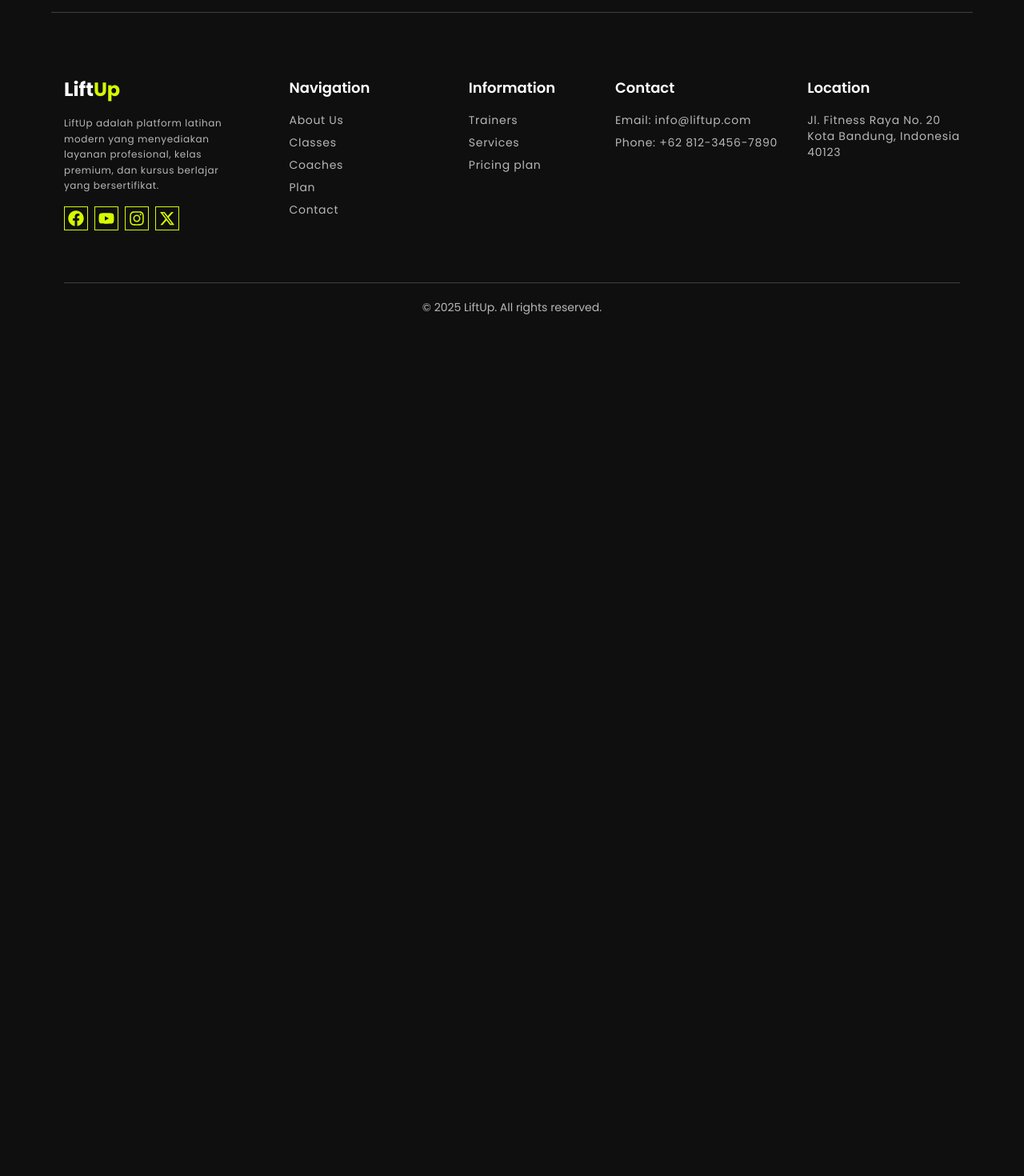
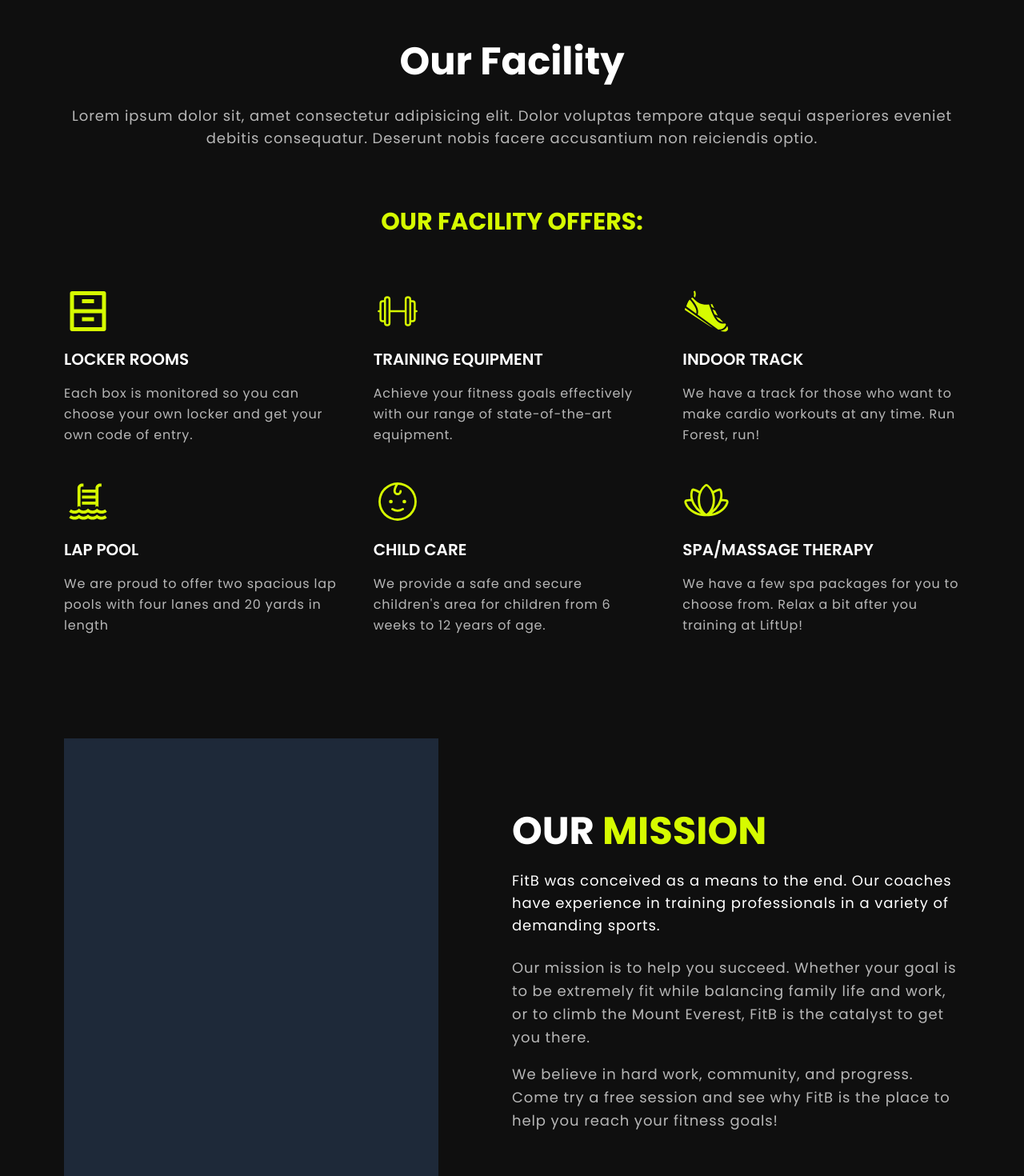
Before and after one commit to BARBARBoyyHD/gym-app-nextjs-supabase, a Next.js app: page /about in a window 1280 px wide. Shown: the part 580-2050 px from the top of the page at 80% size. Before the commit the page ends 994 px from the top, so only its background shows below. Built offline with nearby package versions, Linux system fonts and the light colour scheme.

Commit message:
Feat(page) : Add about section page

```diff
--- a/src/app/about/page.tsx
+++ b/src/app/about/page.tsx
@@ -1,34 +1,147 @@
 import Footer from "@/components/Footer";
 import Navbar from "@/components/Navbar";
 
+import { GiRunningShoe } from "react-icons/gi";
+import { LiaSwimmingPoolSolid } from "react-icons/lia";
+import { RiArchiveDrawerLine } from "react-icons/ri";
+import { CiDumbbell } from "react-icons/ci";
+import { PiBabyLight } from "react-icons/pi";
+import { PiFlowerLotusLight } from "react-icons/pi";
 export default function AboutPage() {
   return (
     <>
       <Navbar />
       <main>
-        <section className="max-w-6xl mx-auto px-4 my-24">
+        <section className="max-w-6xl mx-auto px-4 mt-24">
           <div className=" grid grid-cols-1 md:grid-cols-5 gap-10 place-items-center space-y-5">
             <div className="md:col-span-3">
               <h1 className="text-4xl md:text-5xl font-bold leading-tight mb-6">
                 About Lift<span className="text-brand">Up</span>
               </h1>
               <p className="text-lg text-white/70 leading-7">
-                Lorem ipsum dolor sit amet consectetur adipisicing elit. Ipsum
-                soluta aperiam, commodi eos tempore aliquid dolorem atque. Earum
-                fugit ullam excepturi sed perspiciatis aliquam deleniti
-                voluptate! Tempora deleniti quibusdam sapiente voluptatum. Ad
-                culpa veritatis minima aperiam atque, quod ratione doloremque.
+                Lorem ipsum dolor sit, amet consectetur adipisicing elit. Facere
+                corrupti, neque, ipsa qui nesciunt quod nostrum tempora
+                obcaecati reprehenderit harum consequatur officiis. Iste facere,
+                excepturi dicta recusandae accusantium dolorem minima.
               </p>
             </div>
             <div className="relative w-80 h-80 md:col-span-2">
               <div
                 className="w-64 h-64 bg-gray-800 rounded-xl absolute top-0 left-0
-                  transform -translate-x-3 -translate-y-3"
+                  transform -translate-x-8 -translate-y-8"
               ></div>
               <div
                 className="w-64 h-64 bg-gray-700 rounded-xl absolute bottom-0 right-0
-                  transform translate-x-3 translate-y-3"
+                  transform translate-x-8 translate-y-8"
               ></div>
+            </div>
+          </div>
+        </section>
+        <section className="max-w-6xl mx-auto px-4 my-32">
+          <div className="text-center">
+            <h2 className="text-4xl md:text-5xl font-bold leading-tight">
+              Our Facility
+            </h2>
+            <p className="text-lg text-white/70 leading-7 mt-6">
+              Lorem ipsum dolor sit, amet consectetur adipisicing elit. Dolor
+              voluptas tempore atque sequi asperiores eveniet debitis
+              consequatur. Deserunt nobis facere accusantium non reiciendis
+              optio.
+            </p>
+          </div>
+          <h5 className="text-3xl md:text-3xl font-bold uppercase text-brand text-center mt-18">
+            Our Facility offers:
+          </h5>
+          <div className="grid grid-cols-1 md:grid-cols-2 lg:grid-cols-3 gap-10 mt-16">
+            <div className="flex flex-col items-start gap-4">
+              <RiArchiveDrawerLine size={60} className="text-brand" />
+              <h3 className="text-white font-semibold text-xl uppercase">
+                Locker Rooms
+              </h3>
+              <p className="text-white/70 leading-relaxed">
+                Each box is monitored so you can choose your own locker and get
+                your own code of entry.
+              </p>
+            </div>
+            <div className="flex flex-col items-start gap-4">
+              <CiDumbbell size={60} className="text-brand" />
+              <h3 className="text-white font-semibold text-xl uppercase">
+                Training Equipment
+              </h3>
+              <p className="text-white/70 leading-relaxed">
+                Achieve your fitness goals effectively with our range of
+                state-of-the-art equipment.
+              </p>
+            </div>
+            <div className="flex flex-col items-start gap-4">
+              <GiRunningShoe size={60} className="text-brand" />
+              <h3 className="text-white font-semibold text-xl uppercase">
+                Indoor Track
+              </h3>
+              <p className="text-white/70 leading-relaxed">
+                We have a track for those who want to make cardio workouts at
+                any time. Run Forest, run!
+              </p>
+            </div>
+            <div className="flex flex-col items-start gap-4">
+              <LiaSwimmingPoolSolid size={60} className="text-brand" />
+              <h3 className="text-white font-semibold text-xl uppercase">
+                Lap Pool
+              </h3>
+              <p className="text-white/70 leading-relaxed">
+                We are proud to offer two spacious lap pools with four lanes and
+                20 yards in length
+              </p>
+            </div>
+            <div className="flex flex-col items-start gap-4">
+              <PiBabyLight size={60} className="text-brand" />
+              <h3 className="text-white font-semibold text-xl uppercase">
+                Child Care
+              </h3>
+              <p className="text-white/70 leading-relaxed">
+                We provide a safe and secure children's area for children from 6
+                weeks to 12 years of age.
+              </p>
+            </div>
+            <div className="flex flex-col items-start gap-4">
+              <PiFlowerLotusLight size={60} className="text-brand" />
+              <h3 className="text-white font-semibold text-xl uppercase">
+                SPA/Massage Therapy
+              </h3>
+              <p className="text-white/70 leading-relaxed">
+                We have a few spa packages for you to choose from. Relax a bit
+                after you training at LiftUp!
+              </p>
+            </div>
+          </div>
+        </section>
+        <section className="max-w-6xl mx-auto px-4 my-24">
+          <div className="flex flex-wrap">
+            <div className="flex-1 flex justify-start">
+              <div className="bg-gray-800 w-[468px] h-[600px]"></div>
+            </div>
+            <div className="flex-1 flex items-center flex-wrap">
+              <div>
+                <h2 className="text-5xl font-bold uppercase">
+                  Our <span className="text-brand">Mission</span>
+                </h2>
+                <p className="text-lg my-6">
+                  FitB was conceived as a means to the end. Our coaches have
+                  experience in training professionals in a variety of demanding
+                  sports.
+                </p>
+                <p className="text-lg text-white/70 mb-4 leading-relaxed">
+                  Our mission is to help you succeed. Whether your goal is to be
+                  extremely fit while balancing family life and work, or to
+                  climb the Mount Everest, FitB is the catalyst to get you
+                  there.
+                </p>
+                <p className="text-lg text-white/70 mb-4 leading-relaxed">
+                  We believe in hard work, community, and progress. Come try a
+                  free session and see why FitB is the place to help you reach
+                  your fitness goals!
+                </p>
+              </div>
             </div>
           </div>
         </section>
```
